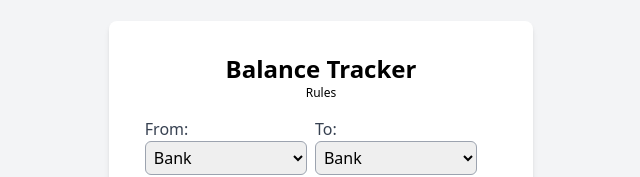
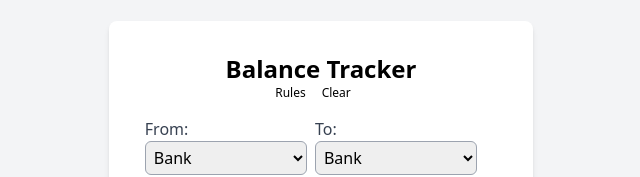
Before and after one commit to somesh-banerjee/balance-tracker-for-business, a React (Vite) app: page / in a window 1280 px wide. Shown: the part 163-340 px from the top of the page, without its empty margins (319-959 px from the left). Built offline with nearby package versions, Linux system fonts and the light colour scheme.

Commit message:
Update Home.tsx

```diff
--- a/src/components/Home.tsx
+++ b/src/components/Home.tsx
@@ -2,20 +2,33 @@ import { AddPlayer } from './AddPlayer';
 import { PlayerList } from './PlayerList';
 import { TransactionForm } from './TransactionForm';
 import { TransactionList } from './TransactionList';
+import { useNavigate } from 'react-router-dom';
 
 const Home: React.FC = () => {
+  const navigate = useNavigate();
+
   return (
     <div className="bg-gray-100 flex items-center justify-center h-screen">
       <div className="bg-white rounded-lg p-8 shadow-md w-84">
         <h1 className="text-2xl font-bold text-center">Balance Tracker</h1>
+        <div className="flex justify-center">
           <h5
             className="text-xs text-center hover:underline cursor-pointer"
             onClick={() => {
-            window.open('/rules', '_blank');
+              navigate('/rules');
             }}
           >
             Rules
           </h5>
+          <h5
+            className="text-xs text-center hover:underline cursor-pointer mx-4"
+            onClick={() => {
+              navigate('/clear');
+            }}
+          >
+            Clear
+          </h5>
+        </div>
 
         <TransactionForm />
         <PlayerList />
```
Lines whose indentation alone changed are shown as unchanged.
